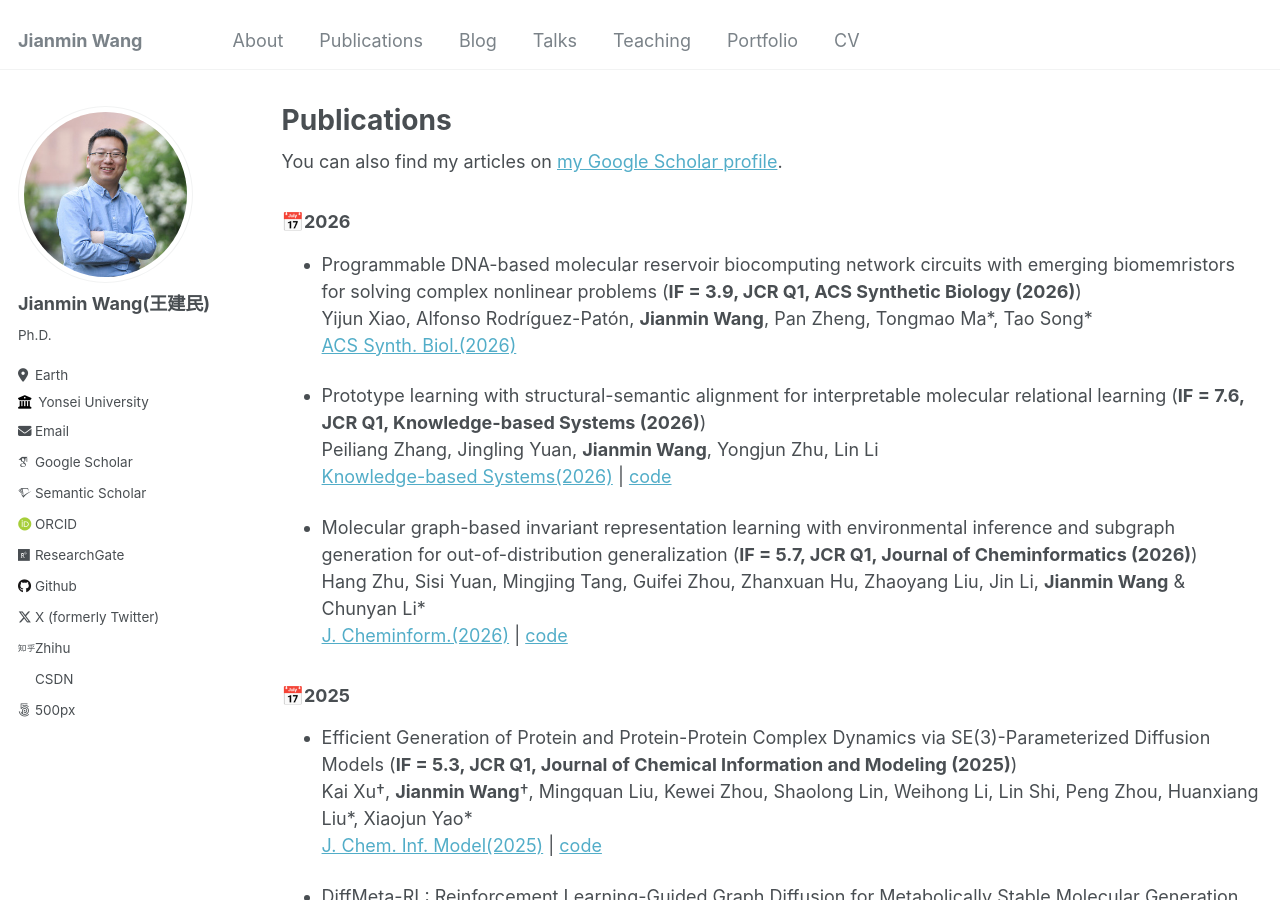
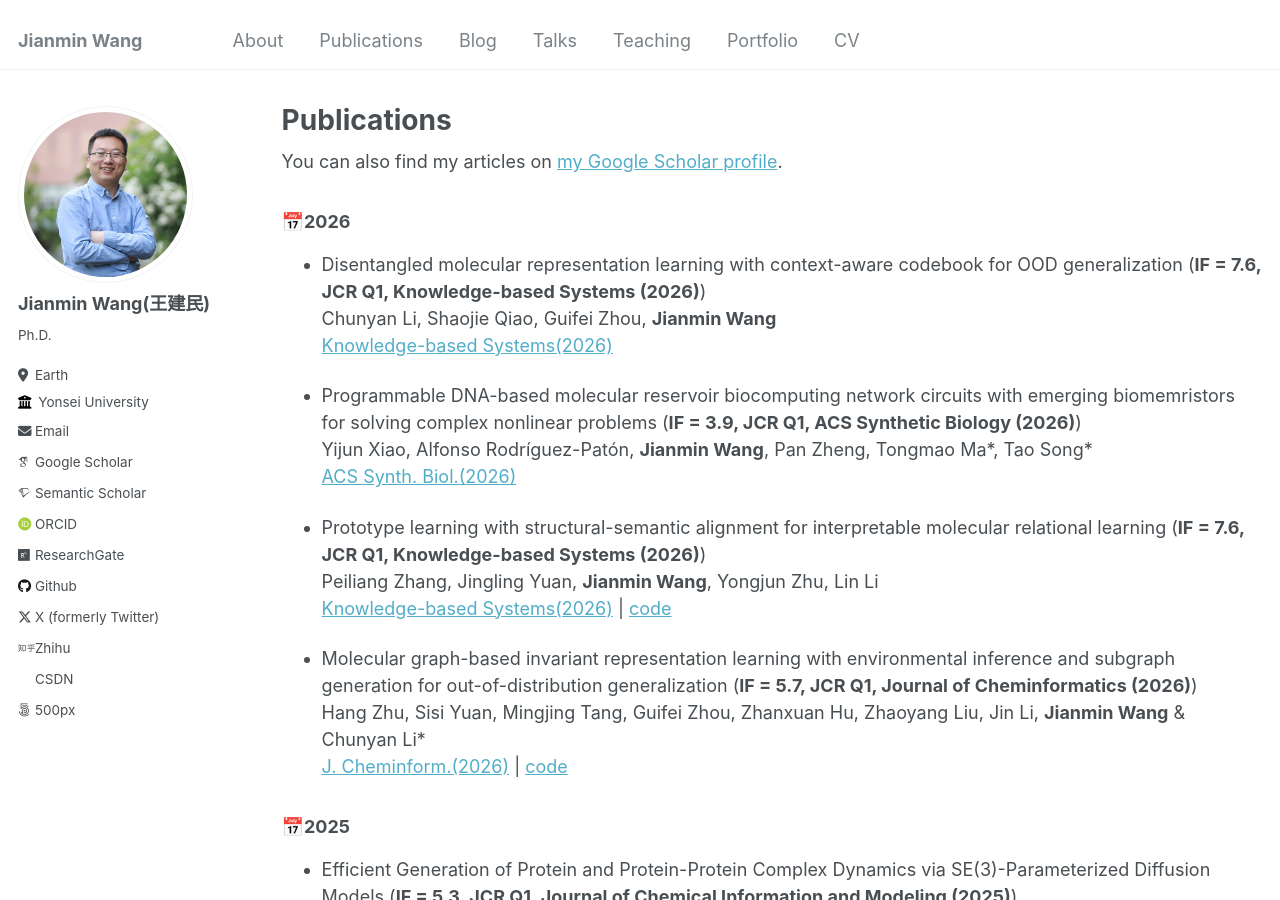
Before and after one commit to Jianmin2drugai/Jianmin2drugai.github.io, a Jekyll site: the page built from _pages/publications.md, in a window 1280 px wide and 900 px high. Built offline with Jekyll 4.4.1, drawn with Linux system fonts in a browser that asks for light colours; some web fonts are replaced.

Commit message:
Update publications.md

```diff
--- a/_pages/publications.md
+++ b/_pages/publications.md
@@ -16,6 +16,10 @@ author_profile: true
 {% endfor %}
 
 ### &#x1F4C5;2026
+
+*   Disentangled molecular representation learning with context-aware codebook for OOD generalization (**IF = 7.6, JCR Q1, Knowledge-based Systems (2026)**)
+    Chunyan Li, Shaojie Qiao, Guifei Zhou, **Jianmin Wang**
+    [Knowledge-based Systems(2026)](https://doi.org/10.1016/j.knosys.2026.115634)
 
 *   Programmable DNA-based molecular reservoir biocomputing network circuits with emerging biomemristors for solving complex nonlinear problems (**IF = 3.9, JCR Q1, ACS Synthetic Biology (2026)**)
     Yijun Xiao, Alfonso Rodríguez-Patón, **Jianmin Wang**, Pan Zheng, Tongmao Ma\*, Tao Song\*
```
